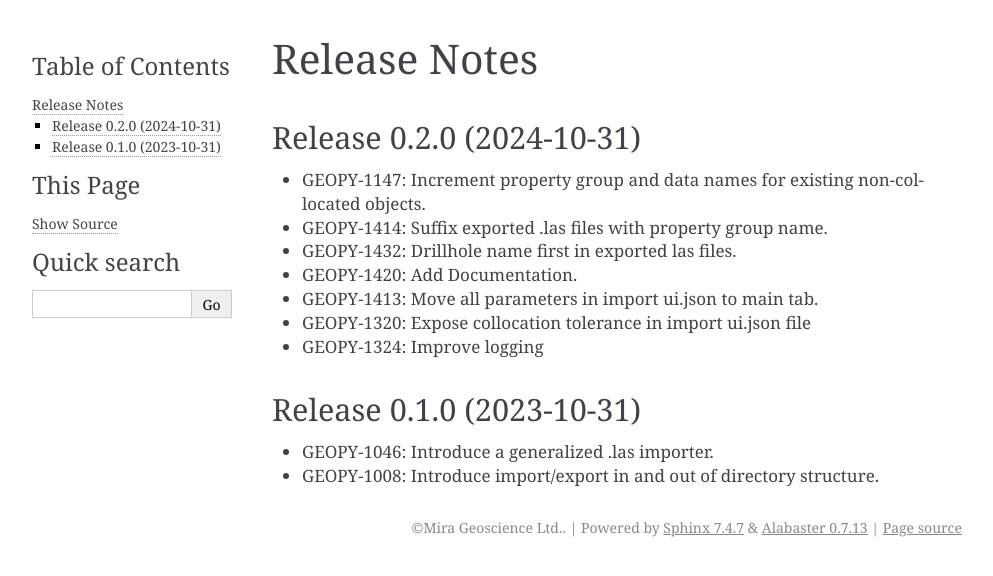
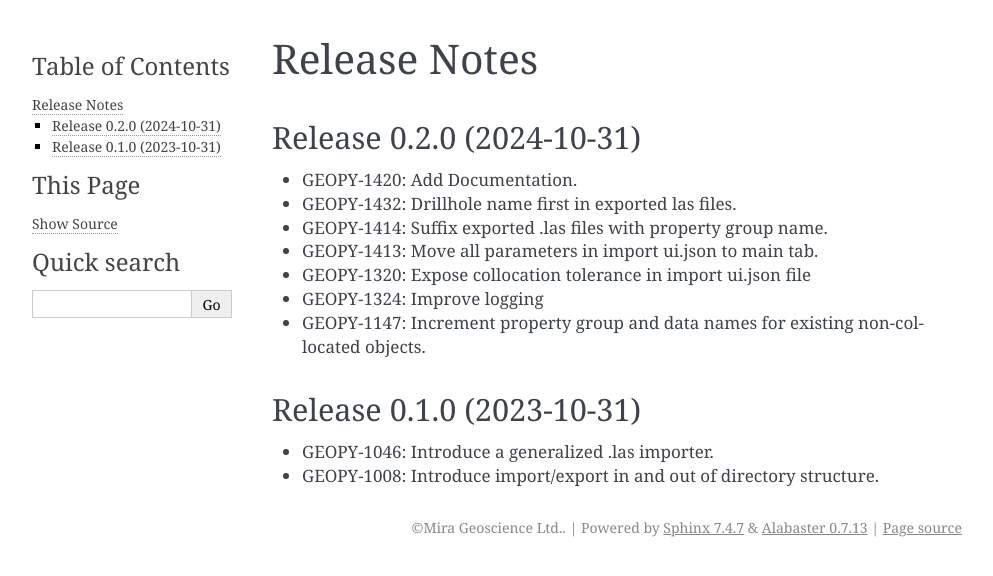
Before and after one commit to MiraGeoscience/las-geoh5, a Sphinx documentation site: the page built from docs/source/release_notes.rst, in a window 1280 px wide. Shown: the top 576 px of the page, without its empty margins (148-1141 px from the left). Built offline with Sphinx 7.4.7, drawn with Linux system fonts in a browser that asks for light colours.

```diff
--- a/docs/source/release_notes.rst
+++ b/docs/source/release_notes.rst
@@ -4,13 +4,13 @@ Release Notes
 Release 0.2.0 (2024-10-31)
 --------------------------
 
-- GEOPY-1147: Increment property group and data names for existing non-collocated objects.
+- GEOPY-1420: Add Documentation.
+- GEOPY-1432: Drillhole name first in exported las files.
 - GEOPY-1414: Suffix exported .las files with property group name.
-- GEOPY-1432: Drillhole name first in exported las files.
-- GEOPY-1420: Add Documentation.
 - GEOPY-1413: Move all parameters in import ui.json to main tab.
 - GEOPY-1320: Expose collocation tolerance in import ui.json file
 - GEOPY-1324: Improve logging
+- GEOPY-1147: Increment property group and data names for existing non-collocated objects.
 
 Release 0.1.0 (2023-10-31)
 --------------------------
```
